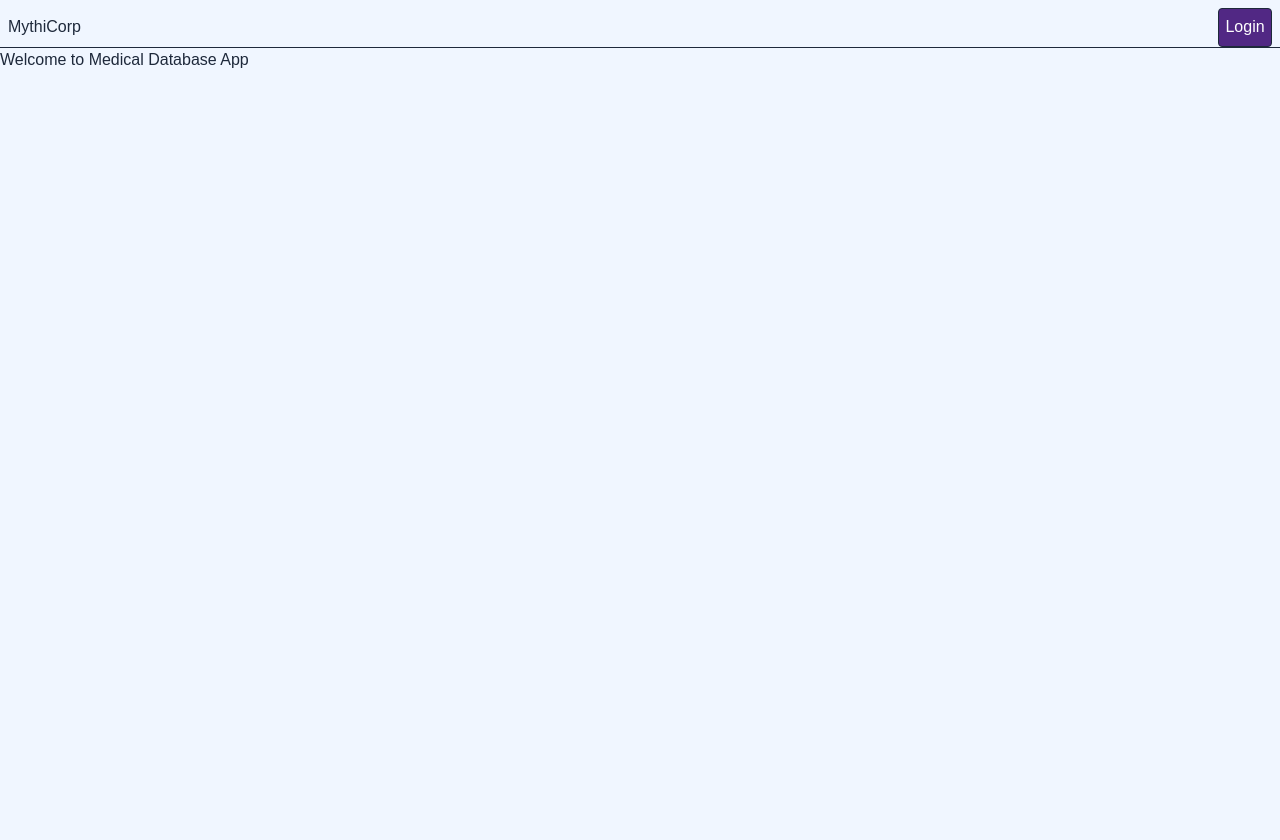
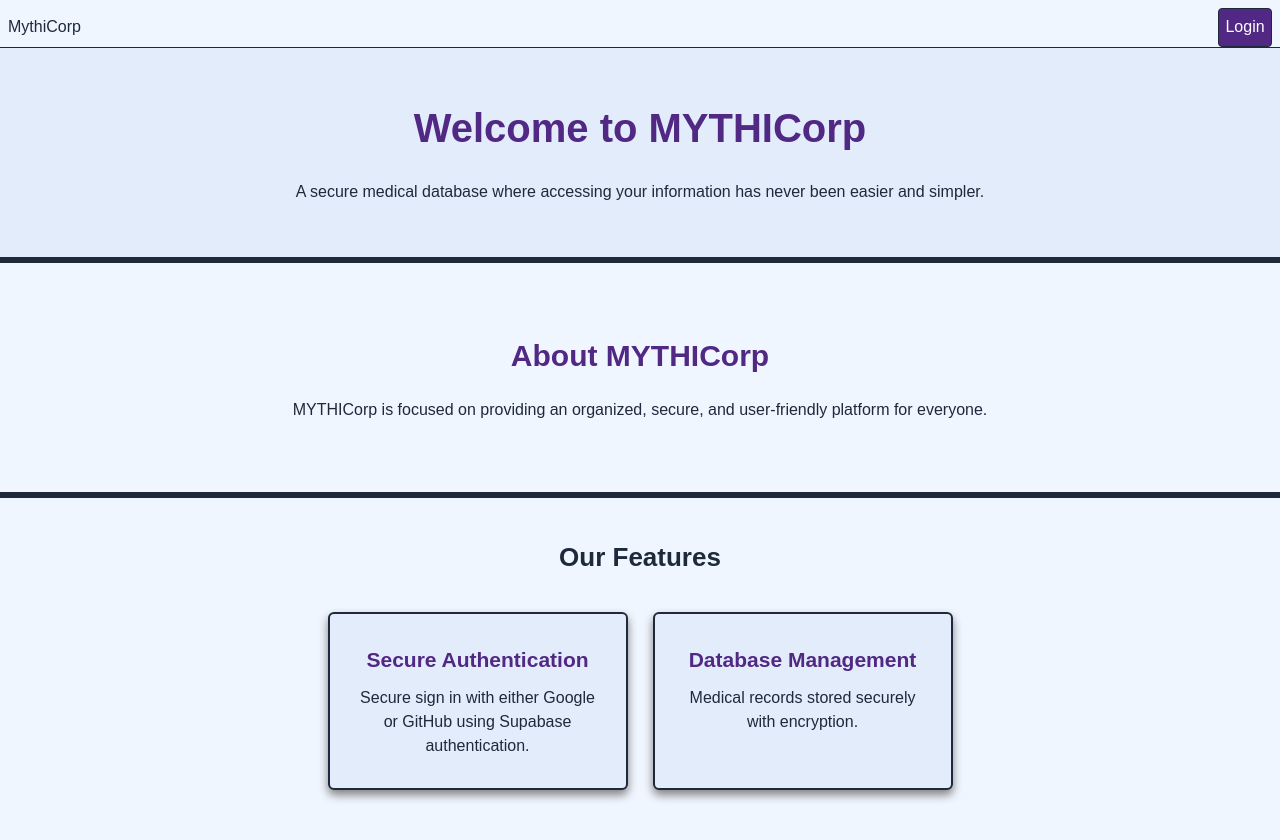
Before and after one commit to ssherifbusiness-cpu/medical_database_app, a Next.js app: page /welcome in a window 1280 px wide. Shown: the top 840 px of the page. Before the commit the page ends 800 px from the top, so only its background shows below. Built offline with nearby package versions, Linux system fonts and the light colour scheme; no server answers.

Commit message:
Updated landing page

```diff
--- a/app/globals.css
+++ b/app/globals.css
@@ -23,8 +23,8 @@
     --background: #0a0a0a;
     --background-offset: #1c1c1c;
     --foreground: #ededed;
-    --color-action: #512884;
-    --color-action-darker: #3d1e63;
+    --color-action: #a77bdf;
+    --color-action-darker: #7041a6;
     --color-text: #ffff;
   }
 }
@@ -190,75 +190,58 @@ td {
 /*MAIN MENU STUFF*/
 
 .home-container {
-  min-height: 50vh;
-  background: white;
-  color: black;
+  width: 100%;
+  min-height: 80vh;
+  background: var(--background);
+  color: var(--foreground);
 
-}
-
-.home-navbar {
-  display: flex;
-  align-items: center;
-  padding: 20px;
-  background: white;
-  justify-content: space-between;
-  border-bottom: 8px solid black;
-
-}
-
-.home-title {
-  font-size: 30px;
-  font-weight: bold;
-  color: blue;
-}
-
-.home-links {
-  display: flex;
-  align-items: center;
-  gap: 20px;
 }
 
 
 
+
 .home-main-box {
-  min-height: 100px;
+    width: 100%;
+  min-height: 215px;
   display: flex;
   align-items: center;
   justify-content: center;
   text-align: center;
   padding: 40px 20px;
-  background: #f0e8ff;
-  border-bottom: 6px solid black;
+  background: var(--background-offset);
+  border-bottom: 6px solid var(--foreground);
 }
 
 .home-main-content {
-  max-width: 700px;
+  max-width: 800px;
 }
 
+.home-main-content h1,
 .home-main-content h2 {
   font-size: 40px;
   font-weight: bold;
-  color: blue;
+  color: var(--color-action);
   margin-bottom: 20px;
 }
 
 .home-description {
   font-size: 16px;
-  color: black;
+  color: var(--foreground);
   line-height: 1.8;
 }
 
 .home-about {
+  width: 100%;
   text-align: center;
-  padding: 60px 20px;
-
-  border-bottom: 6px solid black;
+  padding: 70px 20px;
+  background: var(--background);
+  border-bottom: 6px solid var(--foreground);
 }
 
 .home-about h2 {
   font-size: 30px;
   font-weight: bold;
-  color: blue;
+  color: var(--color-action);
   margin-bottom: 20px;
 
 }
@@ -266,25 +249,27 @@ td {
 .home-about p {
 
   font-size: 16px;
-  color: black;
-
+  color: var(--foreground);
+  max-width: 800px;
   justify-content: center;
   text-align: center;
+  margin: 0 auto;
 
 
 }
 
 
 .home-features {
+  width: 100%;
   text-align: center;
   padding: 40px 20px;
-  background: white;
+  background: var(--background);
 }
 
 .home-features h2 {
   font-size: 26px;
   font-weight: bold;
-  color: black;
+  color: var(--foreground);
   margin-bottom: 20px;
 }
 
@@ -296,10 +281,17 @@ td {
 }
 
 .home-feature-box {
-  background: white;
+  background: var(--background-offset);
   padding: 30px;
-  border: 2px solid black;
+  border: 2px solid var(--foreground);
   border-radius: 6px;
   width: 300px;
   box-shadow: 0 5px 10px grey;
 }
+
+.home-feature-box h3 {
+    font-size: 21px;
+    font-weight: bold;
+    color: var(--color-action);
+    margin-bottom: 10px;
+}
--- a/app/welcome/page.tsx
+++ b/app/welcome/page.tsx
@@ -1,7 +1,47 @@
-export default function welcome() {
-  return (
-    <div>
-      <h1>Welcome to Medical Database App</h1>
-    </div>
-  )
+
+import Link from "next/link";
+
+export default function Welcome() {
+    return (
+        <main className="home-container">
+
+            <section className="home-main-box">
+                <div className="home-main-content">
+                    <h2>Welcome to MYTHICorp</h2>
+                    <p className="home-description">
+                        A secure medical database where accessing your
+                        information has never been easier and simpler.
+                    </p>
+                </div>
+            </section>
+
+            <section id="about" className="home-about">
+                <h2>About MYTHICorp</h2>
+                <p>
+                    MYTHICorp is focused on providing an organized,
+                    secure, and user-friendly platform for everyone.
+                </p>
+            </section>
+
+            <section id="features" className="home-features">
+                <h2>Our Features</h2>
+                <div className="home-bottom-features">
+                    <div className="home-feature-box">
+                        <h3>Secure Authentication</h3>
+                        <p>
+                            Secure sign in with either Google or GitHub
+                            using Supabase authentication.
+                        </p>
+                    </div>
+
+                    <div className="home-feature-box">
+                        <h3>Database Management</h3>
+                        <p>
+                            Medical records stored securely with encryption.
+                        </p>
+                    </div>
+                </div>
+            </section>
+        </main>
+    );
 }
```
Also changed, not shown: app/receptionist_portal/page.tsx (added, +11 -0 lines), 1 other file (tests, documents, lock files or other folders).
